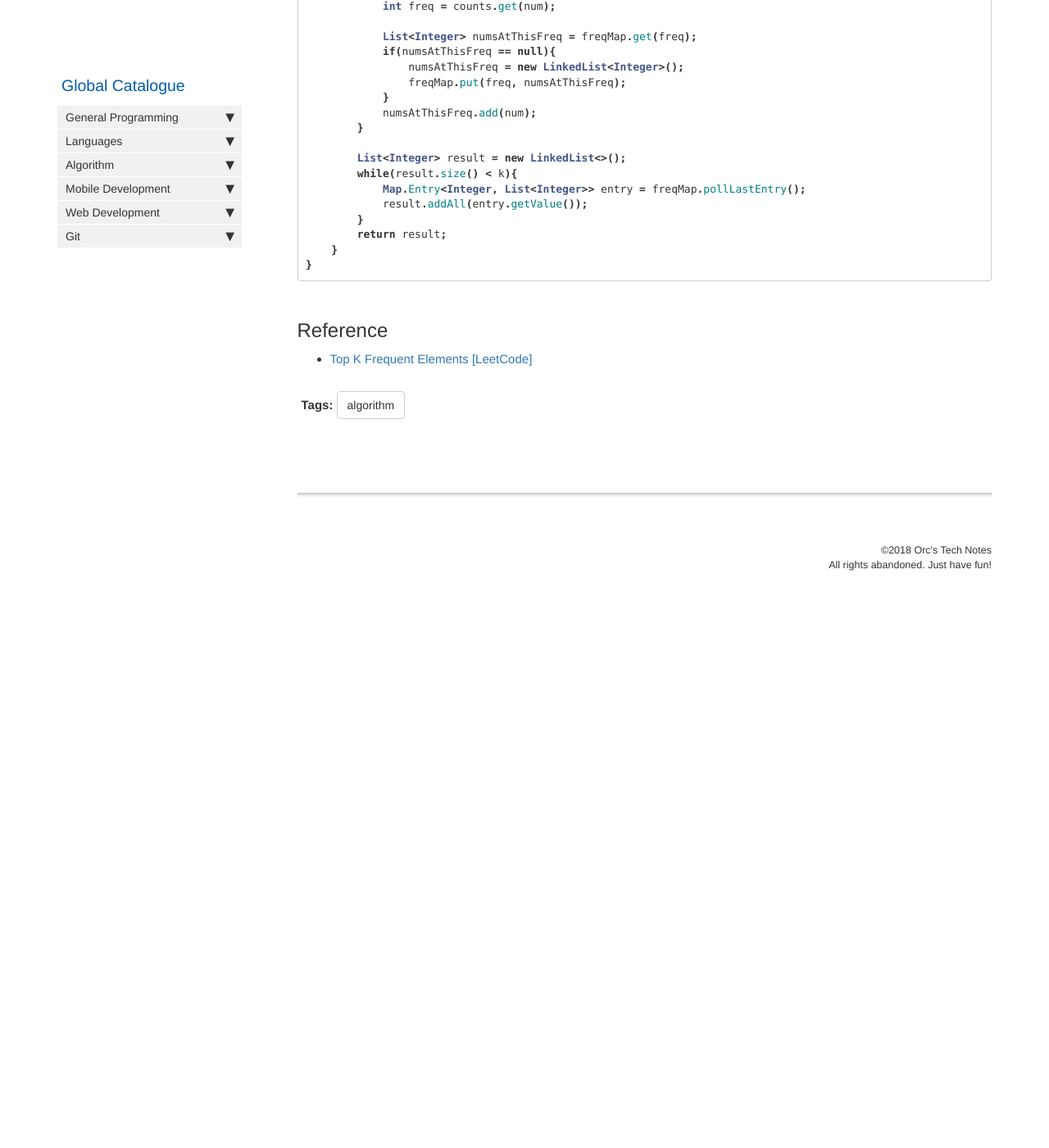
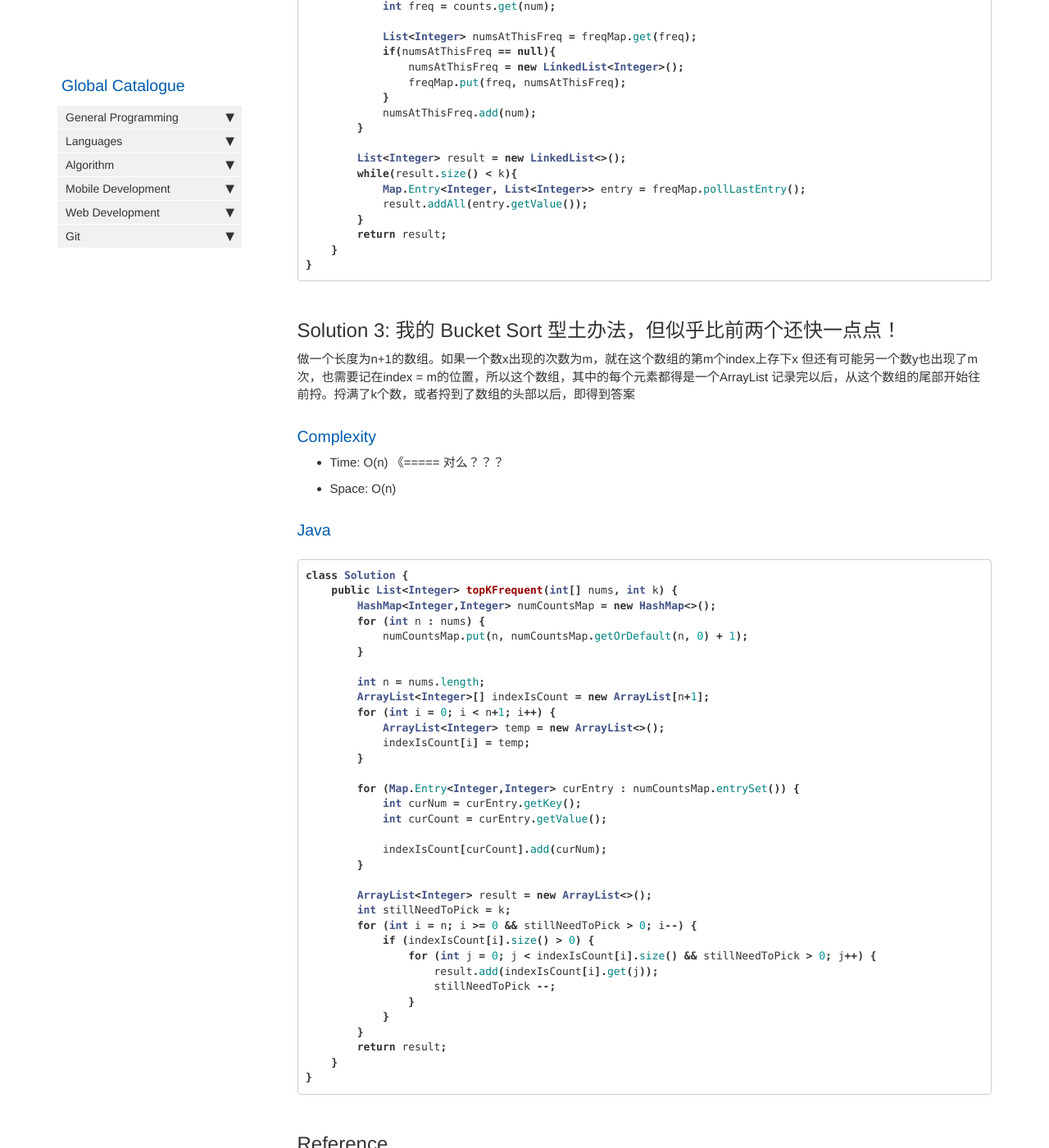
Before and after one commit to HungryOrc/hungryorc.github.io, a Jekyll site: the page built from pages/algorithm/algorithm_top_k_frequent_elements.md, in a window 1280 px wide and 1400 px high, scrolled down 1906 px. Shown: the whole window at 82% size. Built offline with Jekyll 4.4.1, drawn with Linux system fonts in a browser that asks for light colours; nearby versions of some CDN libraries; comment, search, counter and statistics services are not loaded; before the commit the page ends 2655 px from its top, so only the background shows below that; some of the changed text lies outside the part shown.

Commit message:
Update algorithm_top_k_frequent_elements.md

````diff
--- a/pages/algorithm/algorithm_top_k_frequent_elements.md
+++ b/pages/algorithm/algorithm_top_k_frequent_elements.md
@@ -64,7 +64,7 @@ class Solution {
 }
 ```
 
-## Solution 2: HashMap + TreeMap 高大上哈哈
+## Solution 2: HashMap + TreeMap 高大上！但速度和MinHeap差不多
 Use freqncy as the key so we can get all freqencies in order
 
 ### Complexity
@@ -104,6 +104,53 @@ class Solution {
 }
 ```
 
+## Solution 3: 我的 Bucket Sort 型土办法，但似乎比前两个还快一点点！
+做一个长度为n+1的数组。如果一个数x出现的次数为m，就在这个数组的第m个index上存下x
+但还有可能另一个数y也出现了m次，也需要记在index = m的位置，所以这个数组，其中的每个元素都得是一个ArrayList
+记录完以后，从这个数组的尾部开始往前捋。捋满了k个数，或者捋到了数组的头部以后，即得到答案
+
+### Complexity
+* Time: O(n)   《===== 对么？？？
+* Space: O(n)
+
+### Java
+```java
+class Solution {
+    public List<Integer> topKFrequent(int[] nums, int k) {
+        HashMap<Integer,Integer> numCountsMap = new HashMap<>();
+        for (int n : nums) {
+            numCountsMap.put(n, numCountsMap.getOrDefault(n, 0) + 1);
+        }
+
+        int n = nums.length;
+        ArrayList<Integer>[] indexIsCount = new ArrayList[n+1];
+        for (int i = 0; i < n+1; i++) {
+            ArrayList<Integer> temp = new ArrayList<>();
+            indexIsCount[i] = temp;
+        }
+
+        for (Map.Entry<Integer,Integer> curEntry : numCountsMap.entrySet()) {
+            int curNum = curEntry.getKey();
+            int curCount = curEntry.getValue();
+
+            indexIsCount[curCount].add(curNum);
+        }
+
+        ArrayList<Integer> result = new ArrayList<>();
+        int stillNeedToPick = k;
+        for (int i = n; i >= 0 && stillNeedToPick > 0; i--) {
+            if (indexIsCount[i].size() > 0) {
+                for (int j = 0; j < indexIsCount[i].size() && stillNeedToPick > 0; j++) {
+                    result.add(indexIsCount[i].get(j));
+                    stillNeedToPick --;
+                }
+            }
+        }
+        return result;
+    }
+}
+```
+
 ## Reference
 * [Top K Frequent Elements [LeetCode]](https://leetcode.com/problems/top-k-frequent-elements/description/)
 
````
